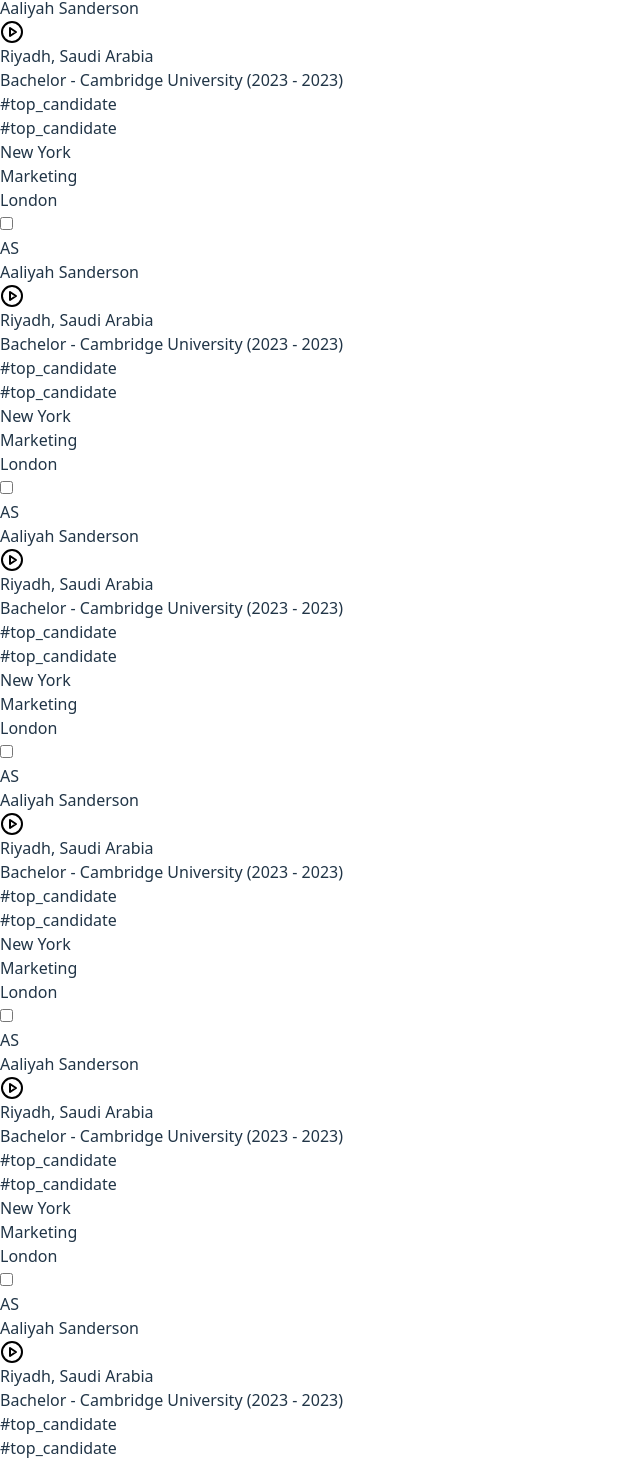
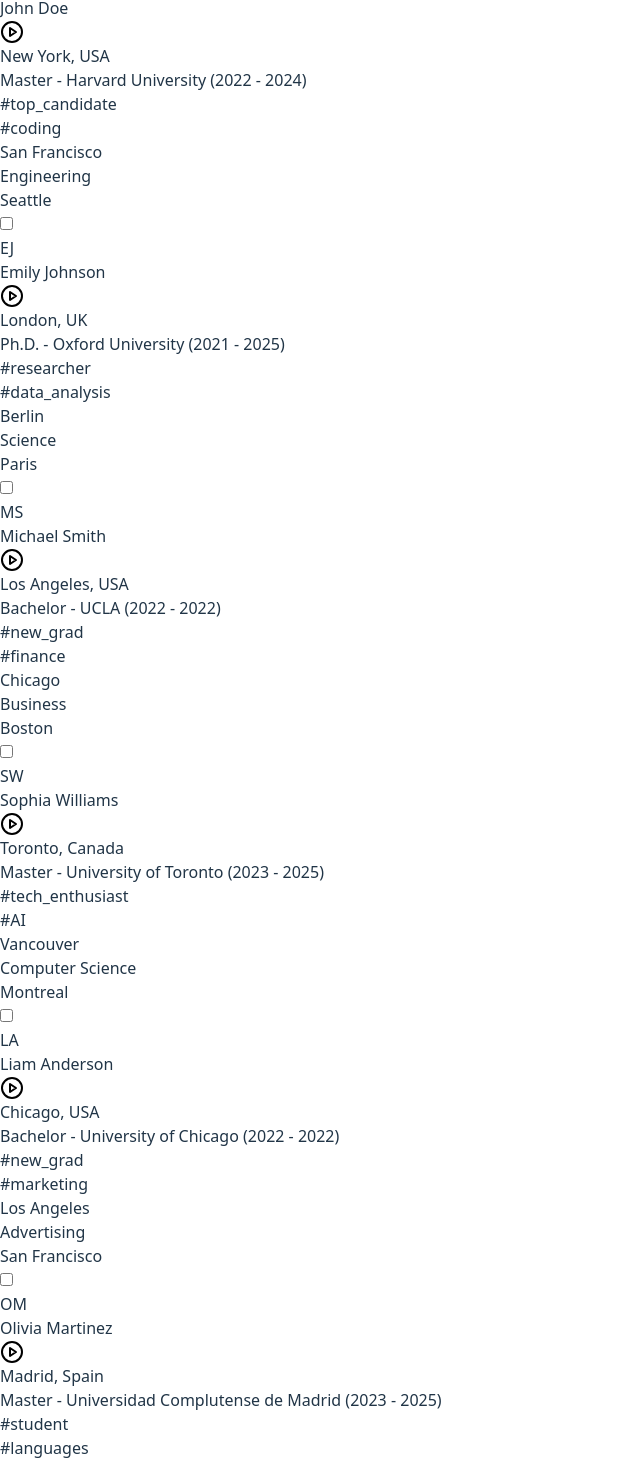
Before and after one commit to HaroldObasi/cp-task2, a React (Vite) app: page / in a window 1280 px wide. Shown: the part 1064-2528 px from the top of the page, without its empty margins (0-640 px from the left). Built offline with nearby package versions, Linux system fonts and the light colour scheme.

Commit message:
created searching functionality

```diff
--- a/src/components/layout/CandidateSection.tsx
+++ b/src/components/layout/CandidateSection.tsx
@@ -1,5 +1,6 @@
-import React from "react";
+import React, { useContext, useEffect, useState } from "react";
 import CandidateItem from "../ui/CandidateItem";
+import { SearchContext } from "../../search.context";
 
 type Props = {};
 
@@ -24,82 +25,96 @@
     chipTags: ["New York", "Marketing", "London"],
   },
   {
-    firstName: "Aaliyah",
-    lastName: "Sanderson",
-    location: "Riyadh, Saudi Arabia",
-    education: "Bachelor - Cambridge University (2023 - 2023)",
-    hashTags: ["top_candidate", "top_candidate"],
-    chipTags: ["New York", "Marketing", "London"],
+    firstName: "John",
+    lastName: "Doe",
+    location: "New York, USA",
+    education: "Master - Harvard University (2022 - 2024)",
+    hashTags: ["top_candidate", "coding"],
+    chipTags: ["San Francisco", "Engineering", "Seattle"],
   },
   {
-    firstName: "Aaliyah",
-    lastName: "Sanderson",
-    location: "Riyadh, Saudi Arabia",
-    education: "Bachelor - Cambridge University (2023 - 2023)",
-    hashTags: ["top_candidate", "top_candidate"],
-    chipTags: ["New York", "Marketing", "London"],
+    firstName: "Emily",
+    lastName: "Johnson",
+    location: "London, UK",
+    education: "Ph.D. - Oxford University (2021 - 2025)",
+    hashTags: ["researcher", "data_analysis"],
+    chipTags: ["Berlin", "Science", "Paris"],
   },
+
   {
-    firstName: "Aaliyah",
-    lastName: "Sanderson",
-    location: "Riyadh, Saudi Arabia",
-    education: "Bachelor - Cambridge University (2023 - 2023)",
-    hashTags: ["top_candidate", "top_candidate"],
-    chipTags: ["New York", "Marketing", "London"],
+    firstName: "Michael",
+    lastName: "Smith",
+    location: "Los Angeles, USA",
+    education: "Bachelor - UCLA (2022 - 2022)",
+    hashTags: ["new_grad", "finance"],
+    chipTags: ["Chicago", "Business", "Boston"],
     programs: 3,
     videos: 4,
   },
   {
-    firstName: "Aaliyah",
-    lastName: "Sanderson",
-    location: "Riyadh, Saudi Arabia",
-    education: "Bachelor - Cambridge University (2023 - 2023)",
-    hashTags: ["top_candidate", "top_candidate"],
-    chipTags: ["New York", "Marketing", "London"],
+    firstName: "Sophia",
+    lastName: "Williams",
+    location: "Toronto, Canada",
+    education: "Master - University of Toronto (2023 - 2025)",
+    hashTags: ["tech_enthusiast", "AI"],
+    chipTags: ["Vancouver", "Computer Science", "Montreal"],
   },
   {
-    firstName: "Aaliyah",
-    lastName: "Sanderson",
-    location: "Riyadh, Saudi Arabia",
-    education: "Bachelor - Cambridge University (2023 - 2023)",
-    hashTags: ["top_candidate", "top_candidate"],
-    chipTags: ["New York", "Marketing", "London"],
+    firstName: "Liam",
+    lastName: "Anderson",
+    location: "Chicago, USA",
+    education: "Bachelor - University of Chicago (2022 - 2022)",
+    hashTags: ["new_grad", "marketing"],
+    chipTags: ["Los Angeles", "Advertising", "San Francisco"],
   },
   {
-    firstName: "Aaliyah",
-    lastName: "Sanderson",
-    location: "Riyadh, Saudi Arabia",
-    education: "Bachelor - Cambridge University (2023 - 2023)",
-    hashTags: ["top_candidate", "top_candidate"],
-    chipTags: ["New York", "Marketing", "London"],
+    firstName: "Olivia",
+    lastName: "Martinez",
+    location: "Madrid, Spain",
+    education: "Master - Universidad Complutense de Madrid (2023 - 2025)",
+    hashTags: ["student", "languages"],
+    chipTags: ["Barcelona", "Education", "Valencia"],
   },
   {
-    firstName: "Aaliyah",
-    lastName: "Sanderson",
-    location: "Riyadh, Saudi Arabia",
-    education: "Bachelor - Cambridge University (2023 - 2023)",
-    hashTags: ["top_candidate", "top_candidate"],
-    chipTags: ["New York", "Marketing", "London"],
+    firstName: "Noah",
+    lastName: "Garcia",
+    location: "Sydney, Australia",
+    education: "Ph.D. - University of Sydney (2021 - 2025)",
+    hashTags: ["researcher", "biology"],
+    chipTags: ["Melbourne", "Science", "Brisbane"],
   },
   {
-    firstName: "Aaliyah",
-    lastName: "Sanderson",
-    location: "Riyadh, Saudi Arabia",
-    education: "Bachelor - Cambridge University (2023 - 2023)",
-    hashTags: ["top_candidate", "top_candidate"],
-    chipTags: ["New York", "Marketing", "London"],
-  },
-  {
-    firstName: "Aaliyah",
-    lastName: "Sanderson",
-    location: "Riyadh, Saudi Arabia",
-    education: "Bachelor - Cambridge University (2023 - 2023)",
-    hashTags: ["top_candidate", "top_candidate"],
-    chipTags: ["New York", "Marketing", "London"],
+    firstName: "Emma",
+    lastName: "Davis",
+    location: "Mumbai, India",
+    education: "Bachelor - Mumbai University (2022 - 2022)",
+    hashTags: ["fresh_grad", "programming"],
+    chipTags: ["Delhi", "Technology", "Bangalore"],
   },
 ];
 
 const CandidateSection = (props: Props) => {
+  const { state } = useContext(SearchContext);
+  const [searchResults, setSearchResults] = useState<Candidate[]>([]);
+
+  const handleFilter = () => {
+    const filteredResults = candidateList.filter((item) => {
+      const searchText = state.searchKey.toLowerCase();
+
+      return (
+        item.firstName.toLowerCase().includes(searchText) ||
+        item.lastName.toLowerCase().includes(searchText) ||
+        item.education.toLowerCase().includes(searchText) ||
+        item.hashTags.some((tag) => tag.toLowerCase().includes(searchText))
+      );
+    });
+
+    setSearchResults(filteredResults);
+  };
+
+  useEffect(() => {
+    handleFilter();
+  }, [state]);
   return (
     <div className="flex-1 bg-white px-4 py-2 rounded-2xl">
       <div className="flex flex-col sm:flex-row justify-between border-b">
@@ -127,7 +142,7 @@
         </div>
       </div>
 
-      {candidateList.map((item, index, arr) => (
+      {searchResults.map((item, index, arr) => (
         <CandidateItem data={item} index={index} />
       ))}
     </div>
--- a/src/components/ui/SearchBar.tsx
+++ b/src/components/ui/SearchBar.tsx
@@ -1,10 +1,13 @@
-import React from "react";
+import React, { useContext } from "react";
+import { SearchContext } from "../../search.context";
 import searchIcon from "../../assets/mainBody/Search_Magnifying_Glass.svg";
 import warningIcon from "../../assets/mainBody/Circle_Warning.svg";
 
 type Props = {};
 
 const SearchBar = (props: Props) => {
+  const { dispatch } = useContext(SearchContext);
+
   return (
     <div className="w-full relative">
       <div className="absolute flex items-center pl-4 h-full">
@@ -16,6 +19,9 @@
       <input
         type="text"
         name=""
+        onChange={(e) => {
+          dispatch({ type: "CHANGE_SEARCH", searchKey: e.target.value });
+        }}
         placeholder="Search by name, edu, exp or #tag"
         className="w-full pl-[50px] text-xs md:text-sm focus:ring-0 focus:outline-none py-4 rounded-lg"
         id=""
--- a/src/main.tsx
+++ b/src/main.tsx
@@ -1,10 +1,13 @@
 import React from 'react'
 import ReactDOM from 'react-dom/client'
 import App from './App.tsx'
+import { SearchContextProvider } from "./search.context.tsx";
 import './index.css'
 
-ReactDOM.createRoot(document.getElementById('root')!).render(
+ReactDOM.createRoot(document.getElementById("root")!).render(
   <React.StrictMode>
-    <App />
-  </React.StrictMode>,
-)
+    <SearchContextProvider>
+      <App />
+    </SearchContextProvider>
+  </React.StrictMode>
+);
--- /dev/null
+++ b/src/search.context.tsx
@@ -0,0 +1,43 @@
+import React, { Dispatch, createContext, useReducer } from "react";
+
+type ActionTypes = {
+  type: string;
+  searchKey: string;
+};
+
+type StateType = {
+  searchKey: string;
+};
+
+const initialState: StateType = {
+  searchKey: "",
+};
+
+const reducer = (state: StateType, action: ActionTypes): StateType => {
+  switch (action.type) {
+    case "CHANGE_SEARCH":
+      return { ...state, searchKey: action.searchKey };
+
+    default:
+      return state;
+  }
+};
+
+export const SearchContext = createContext<{
+  state: StateType;
+  dispatch: Dispatch<ActionTypes>;
+}>({ state: initialState, dispatch: () => null });
+
+export const SearchContextProvider = ({
+  children,
+}: {
+  children: React.ReactNode;
+}) => {
+  const [state, dispatch] = useReducer(reducer, initialState);
+
+  return (
+    <SearchContext.Provider value={{ state, dispatch }}>
+      {children}
+    </SearchContext.Provider>
+  );
+};
```
